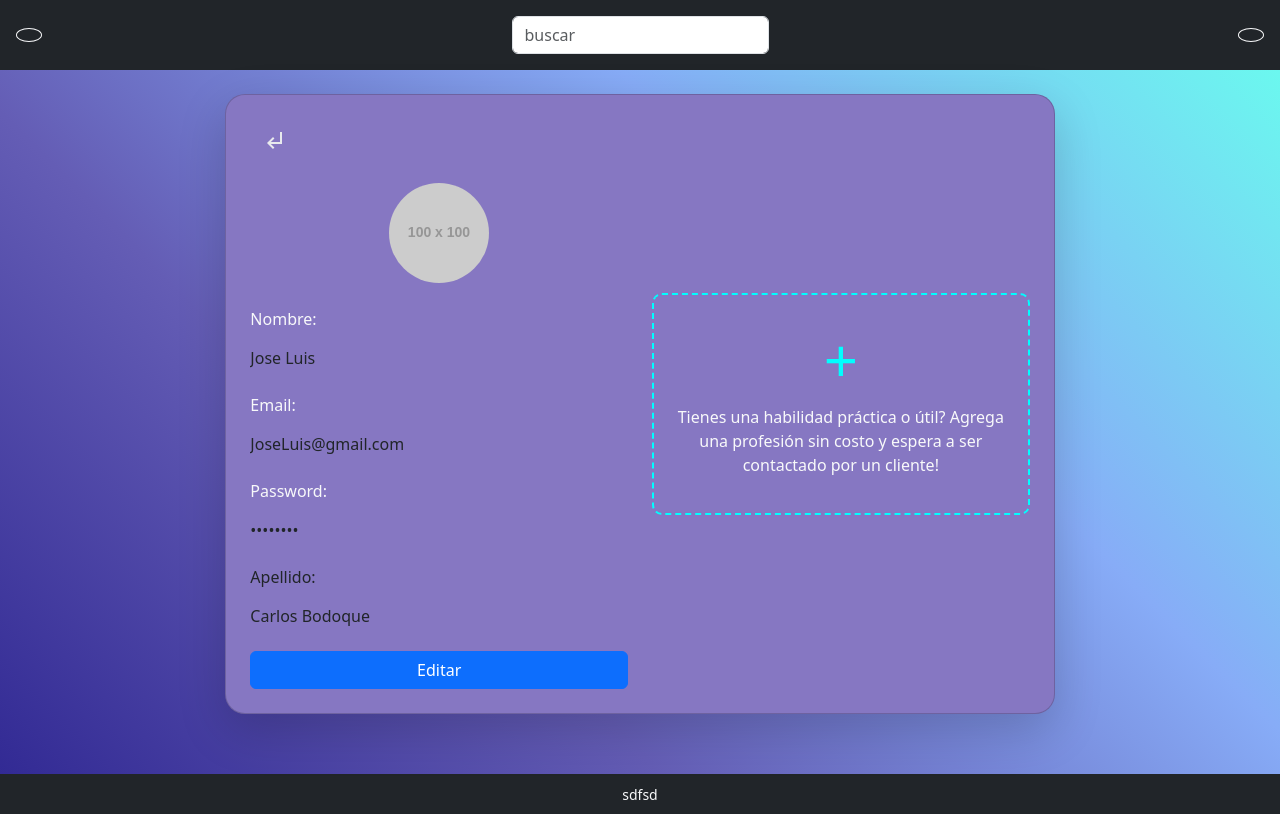
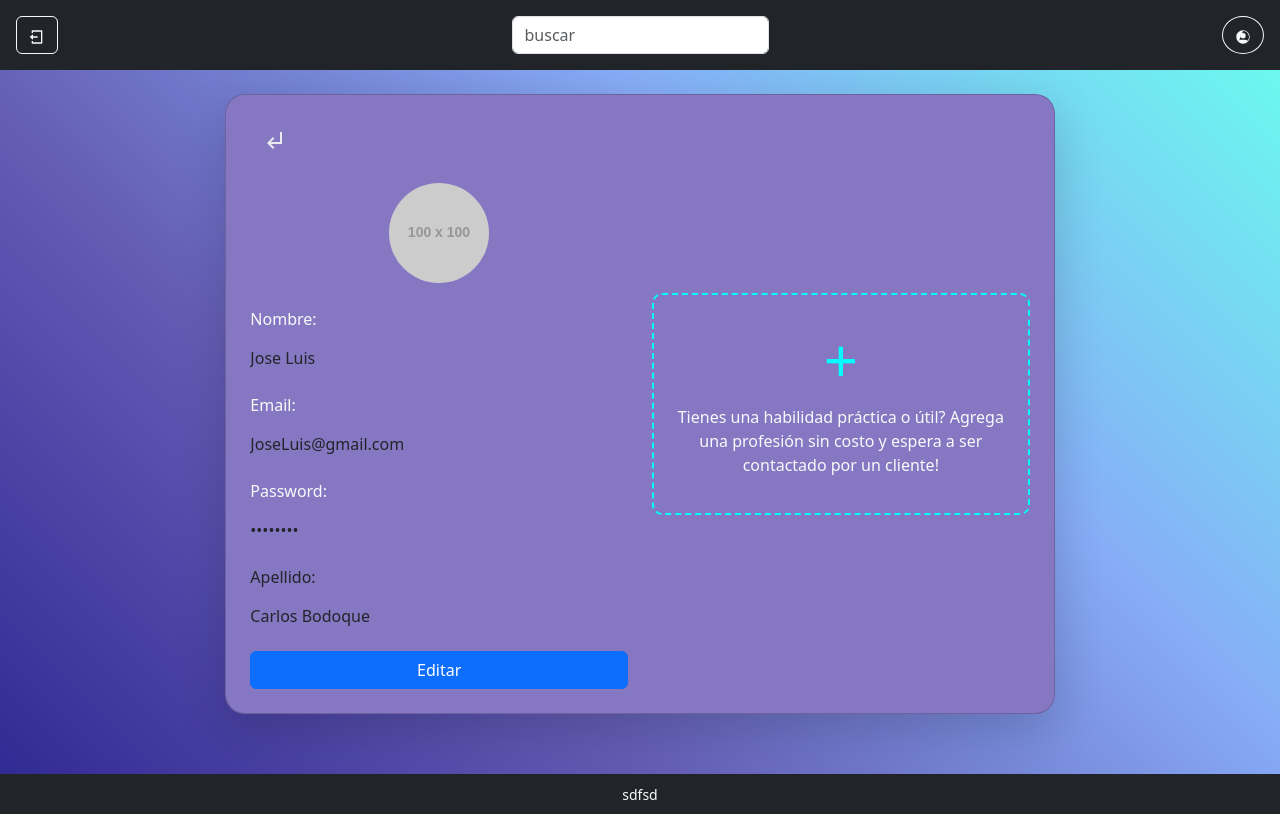
Before and after one commit to Ingbakk16/FrontProyectFinal, a React (Vite) app: page /profile in a window 1280 px wide. Built offline with nearby package versions, Linux system fonts and the light colour scheme; sample sign-in values are in the browser's storage.

Commit message:
header definido

```diff
--- a/src/App.jsx
+++ b/src/App.jsx
@@ -4,7 +4,7 @@ import Protected from "./components/routes/protected/Protected";
 import Login from "./components/login/login";
 import NotFound from "./components/routes/notFound/NotFound";
 import Register from "./components/register/register";
-import Profile from "./components/usaerData/Profile";
+import Profile from "./components/userData/Profile";
 
 const App = () => {
   const router = createBrowserRouter([
--- a/src/components/header/header.jsx
+++ b/src/components/header/header.jsx
@@ -1,19 +1,36 @@
 // src/components/Header.js
 import React from 'react';
 import { Navbar, Form, FormControl, Button } from 'react-bootstrap';
+import { AuthenticationContext } from '../services/authenticationContext/authentication.context';
+import { useContext } from 'react';
+import { useNavigate } from "react-router-dom";
+const Header = () => {
 
-const Header = () => {
+  const { handleLogout } = useContext(AuthenticationContext);
+  const navigate = useNavigate();
+
+  const profileHandler =()=>{
+
+    navigate("/profile")
+  }
   return (
     <Navbar bg="dark" variant="dark" className="justify-content-between p-3">
-      <Button variant="outline-light" className="rounded-circle">
-        {/* Back Button Icon */}
+      <Button variant="outline-light" onClick={handleLogout} >
+      <svg xmlns="http://www.w3.org/2000/svg" width="1em"
+      height="1em" viewBox="0 0 24 24">
+      <path fill="currentColor" d="M4 18h2v2h12V4H6v2H4V3a1 1 0 0 1 1-1h14a1 1 0 0 1 1 1v18a1 1 0 0 1-1 1H5a1 1 0 0 1-1-1zm2-7h7v2H6v3l-5-4l5-4z"/>
+      </svg>
         <i className="bi bi-arrow-left"></i>
       </Button>
       <Form inline>
         <FormControl type="text" placeholder="buscar" className="mr-sm-2" />
       </Form>
-      <Button variant="outline-light" className="rounded-circle">
-        {/* Profile Icon */}
+      <Button variant="outline-light" className="rounded-circle" onClick={profileHandler} >
+      <svg xmlns="http://www.w3.org/2000/svg" width="1em" height="1em" viewBox="0 0 48 48"><g fill="currentColor">
+      <path d="M32 20a8 8 0 1 1-16 0a8 8 0 0 1 16 0"/>
+      <path fill-rule="evenodd" d="M23.184 43.984C12.517 43.556 4 34.772 4 24C4 12.954 12.954 4 24 4s20 8.954 20 20s-8.954 20-20 20h-.274q-.272 0-.542-.016M11.166 36.62a3.028 3.028 0 0 1 2.523-4.005c7.796-.863 12.874-.785 20.632.018a2.99
+      2.99 0 0 1 2.498 4.002A17.94 17.94 0 0 0 42 24c0-9.941-8.059-18-18-18S6 <14.059 6 24c0 4.916 1.971 9.373 5.166 12.621" clip-rule="evenodd"/>
+      </g></svg>
         <i className="bi bi-person"></i>
       </Button>
     </Navbar>
--- a/src/components/usaerData/Profile.jsx
+++ b/src/components/userData/Profile.jsx
@@ -4,8 +4,7 @@ import PropTypes from 'prop-types';
 import Header from '../header/header';
 import Footer from '../footer/footer';
 import { useNavigate } from "react-router-dom";
-import { AuthenticationContext } from '../services/authenticationContext/authentication.context';
-import { useContext } from 'react';
+
 
 const mono = {
   Name: "Jose Luis",
@@ -17,7 +16,7 @@ const mono = {
 
 const Profile = ({ Name, Email, Surname, Password, profileImage }) => {
   const [isEditing, setIsEditing] = useState(false);
-  const { handleLogout } = useContext(AuthenticationContext);
+
   const [formData, setFormData] = useState({
     Name: Name || mono.Name,
     Email: Email || mono.Email,
@@ -71,7 +70,7 @@ const Profile = ({ Name, Email, Surname, Password, profileImage }) => {
               <Row>
                 <Col md={6}>
                   <div className="d-flex align-items-center mb-4">
-                    <Button variant="link" className="text-light" onClick={handleLogout}  >
+                    <Button variant="link" className="text-light" onClick={backHandler}  >
                       <i className="bi bi-arrow-left text-dark">
                       <svg xmlns="http://www.w3.org/2000/svg" height="24px" viewBox="0 -960 960 960" width="24px" fill="#e8eaed">
                       <path d="M400-120 160-360l241-241 56 57-144 144h367v-400h80v480H313l144 143-57 57Z"/></svg>
```
